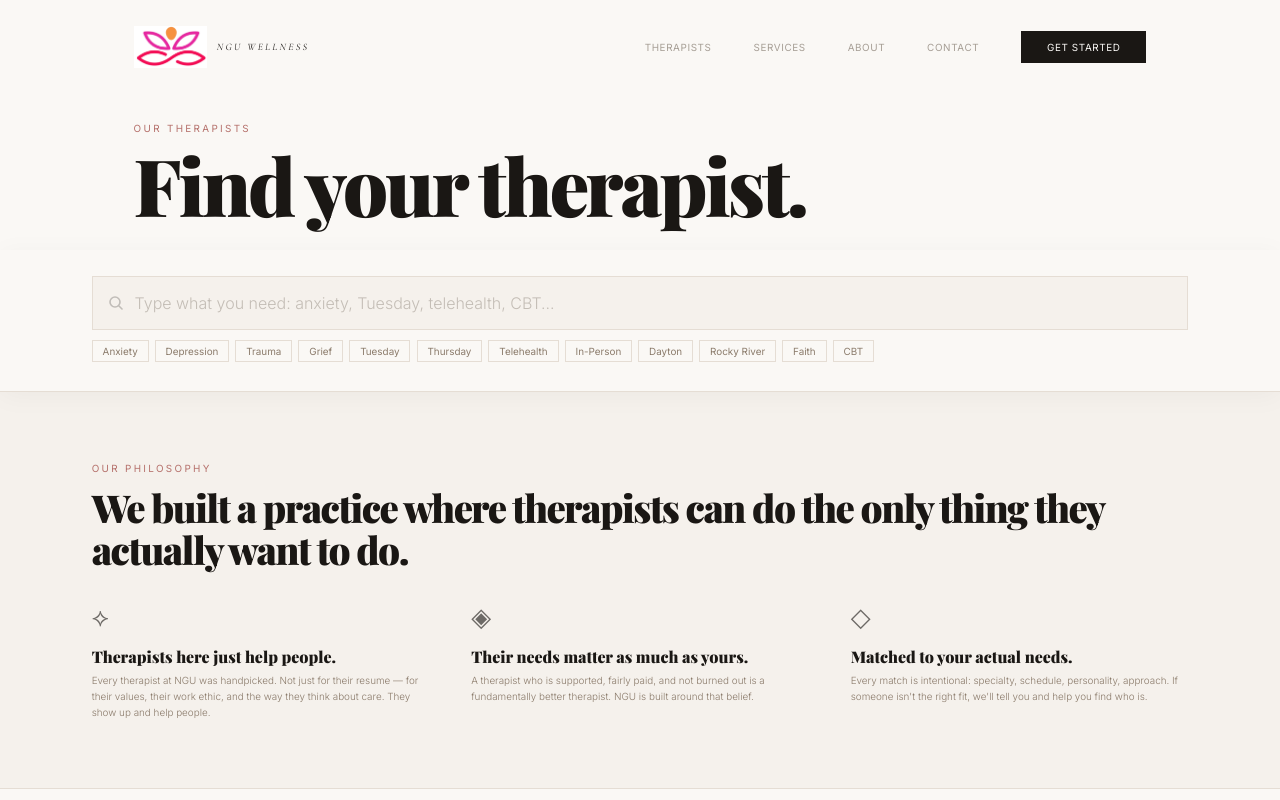
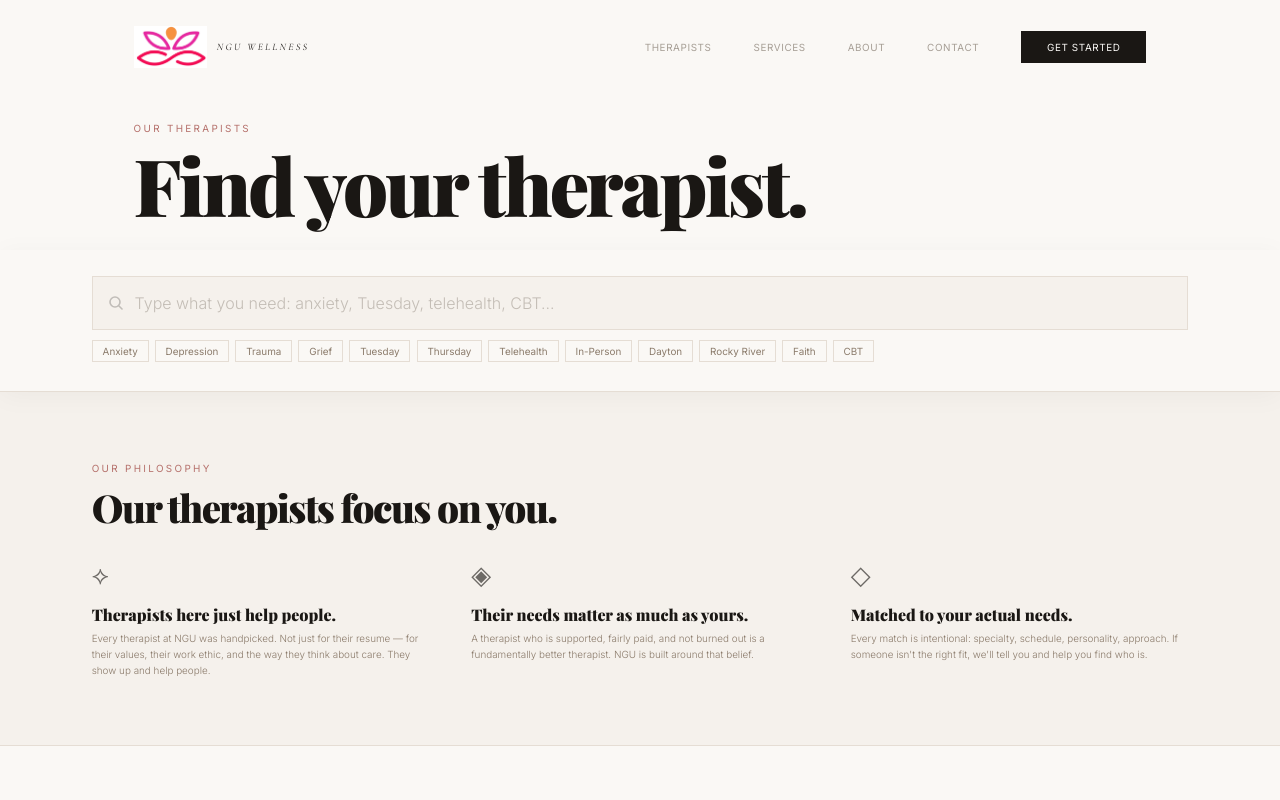
Before and after one commit to JDOG332/nguwellness, a Next.js app: page /therapists in a window 1280 px wide. Shown: the top 800 px of the page. Built offline with nearby package versions, Linux system fonts and the light colour scheme; a web font is replaced by a local one.

Commit message:
Copy: 'Our therapists focus on you.'

```diff
--- a/app/therapists/TherapistsDirectory.jsx
+++ b/app/therapists/TherapistsDirectory.jsx
@@ -472,7 +472,7 @@ export default function TherapistsDirectory() {
         <div className="dir-phil-inner">
           <p className="eyebrow">Our Philosophy</p>
           <h2 style={{ fontSize: "clamp(var(--t-md), 3vw, var(--t-xl))", marginBottom: "var(--s-xs)" }}>
-            We built a practice where therapists can do the only thing they actually want to do.
+            Our therapists focus on you.
           </h2>
           <div className="dir-phil-cols">
             {[
```
